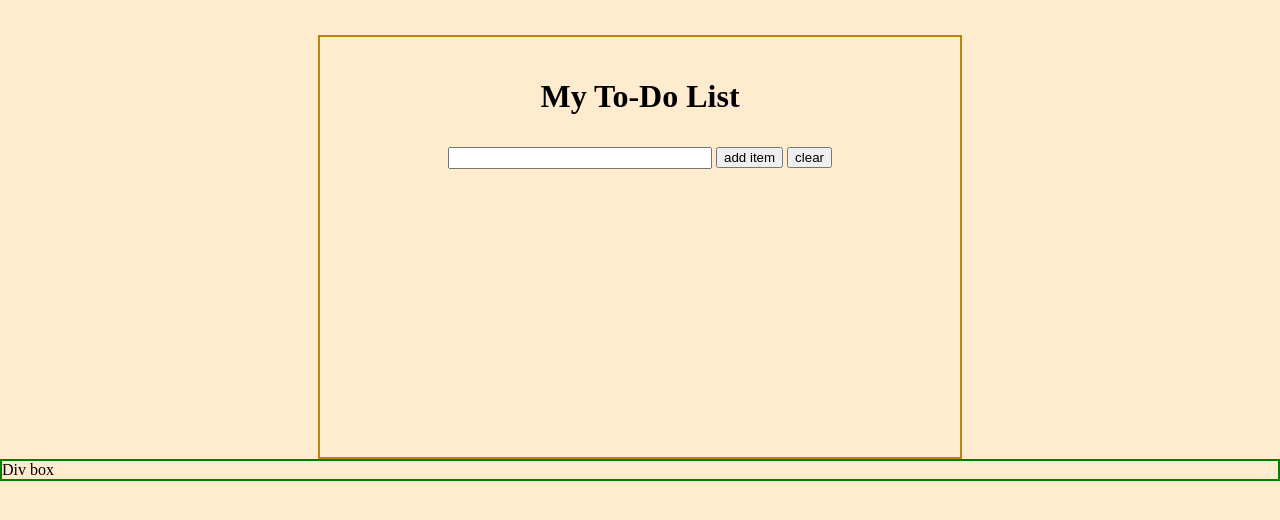
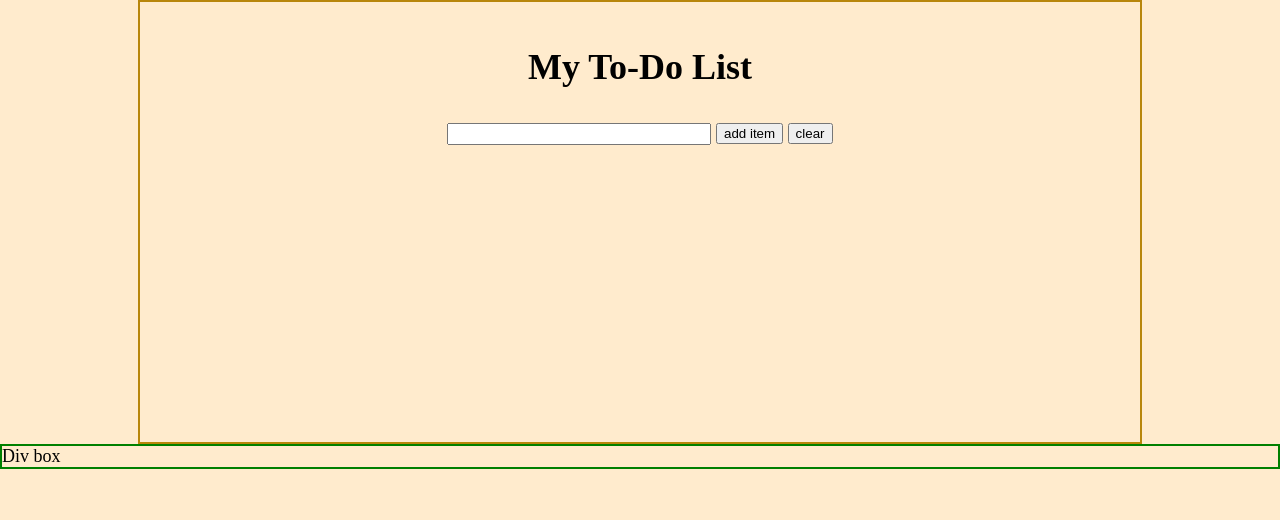
Before and after one commit to codervandan/codervandan.github.io-mytodolist, a plain HTML site: page index.html in a window 1280 px wide. Drawn offline with Linux system fonts and the light colour scheme.

Commit message:
Update style.css

```diff
--- a/style.css
+++ b/style.css
@@ -75,3 +75,33 @@ body {
 		grid-template-columns: 1fr 1fr 1fr;
 	}
 }
+
+
+/* Base styles for mobile */
+body {
+  font-size: 16px;
+}
+
+.container {
+  width: 100%;
+  padding: 10px;
+}
+
+/* Styles for larger screens */
+@media screen and (min-width: 768px) {
+  body {
+    font-size: 18px;
+  }
+
+  .container {
+    width: 750px;
+    margin: 0 auto;
+    padding: 20px;
+  }
+}
+
+@media screen and (min-width: 1024px) {
+  .container {
+    width: 960px;
+  }
+}
```
